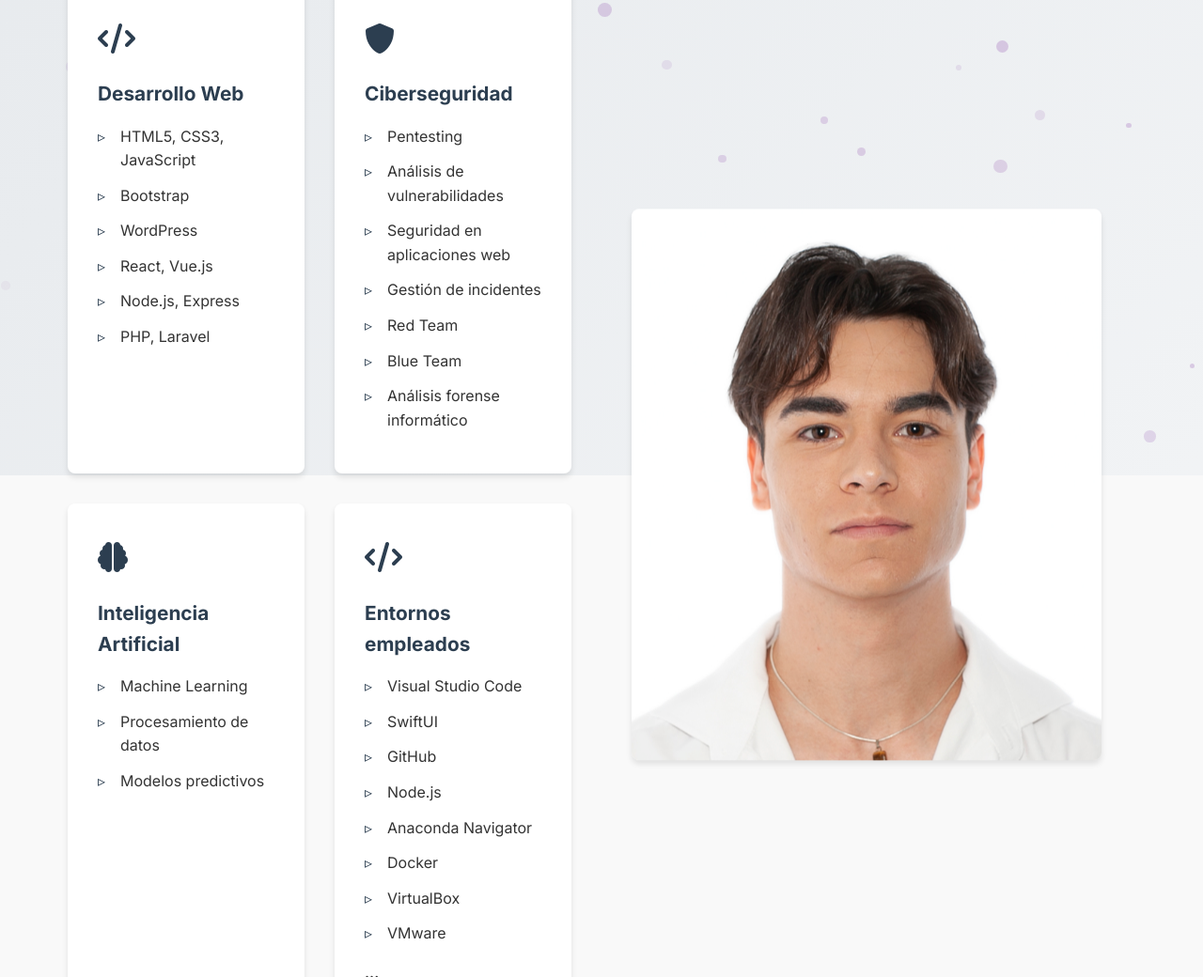
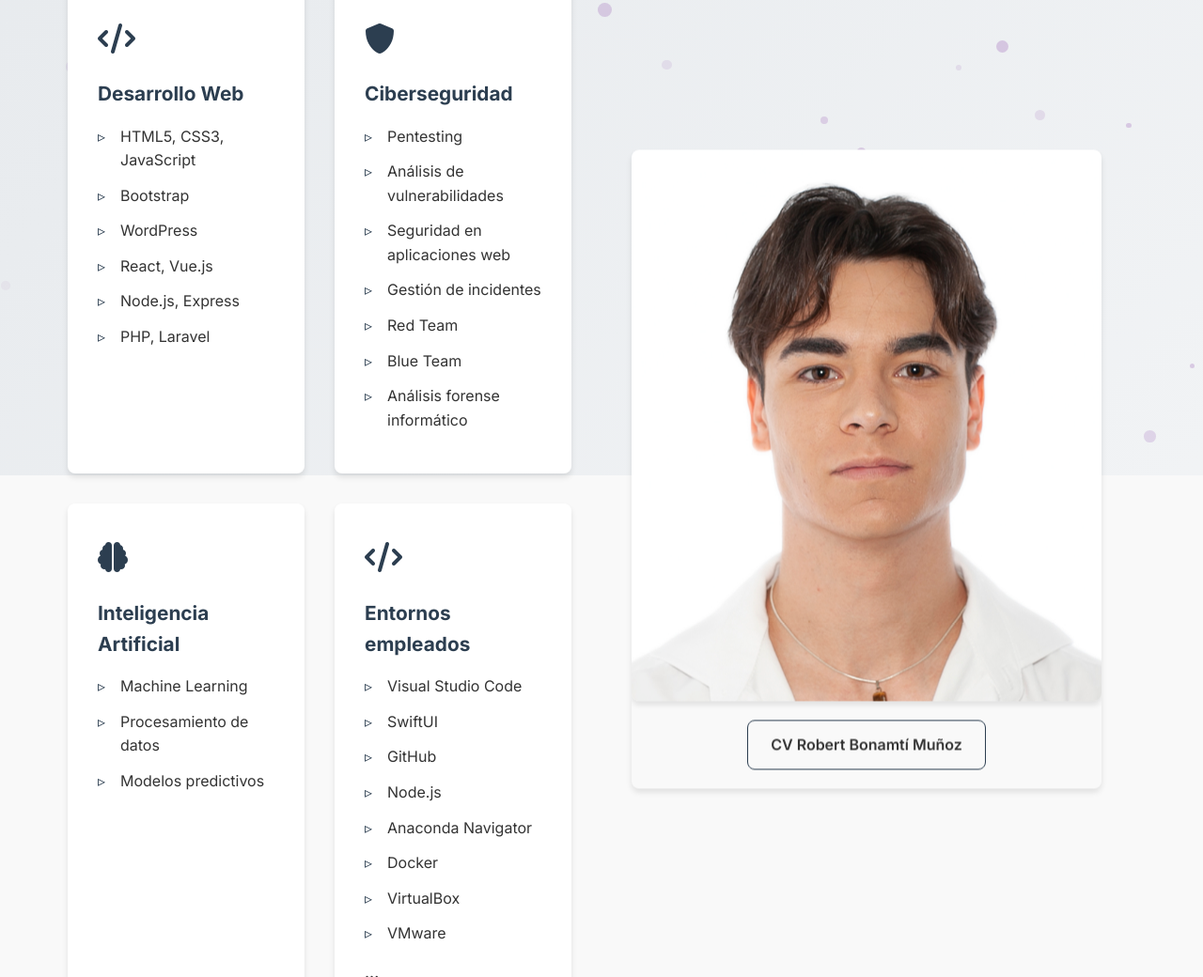
Before and after one commit to robert-NB/obsidian-tec.github.io, a website: page about.html in a window 1280 px wide. Shown: the part 294-1334 px from the top of the page at 94% size. Drawn offline with nearby package versions, Linux system fonts and the light colour scheme.

Commit message:
Upload_new_features

```diff
--- a/about.html
+++ b/about.html
@@ -98,9 +98,11 @@
                 </div>
             </div>
 
-            <div class="about-image parallax-img">
-                <img src="assets/ME.jpg" alt="Robert Bonmatí">
+            <div class="about-image parallax-img about-image-wrapper">
+                <img src="assets/ME.jpg" alt="Robert Bonmatí" class="about-image">
+                <a href="./assets/C.V. Robert Bonmatí Muñoz.pdf" class="btn-secondary">CV Robert Bonamtí Muñoz</a>
             </div>
+
         </section>
 
         <section class="about-section container">
--- a/styles/about.css
+++ b/styles/about.css
@@ -272,3 +272,16 @@
     background: var(--primary-color);
     z-index: 1;
 }*/
+
+.about-image-wrapper {
+    display: flex;
+    flex-direction: column;
+    align-items: center; /* centra horizontalmente */
+    margin-bottom: 40px; /* separa del contenido siguiente */
+}
+
+.btn-secondary {
+    margin-top: 20px; /* distancia respecto a la imagen */
+    display: inline-block;
+    margin-bottom: 20px;
+}
```
Also changed, not shown: projects.html (+7 -4 lines), assets/Copia de C.V.2025_RBM.png (deleted), 2 other files.
